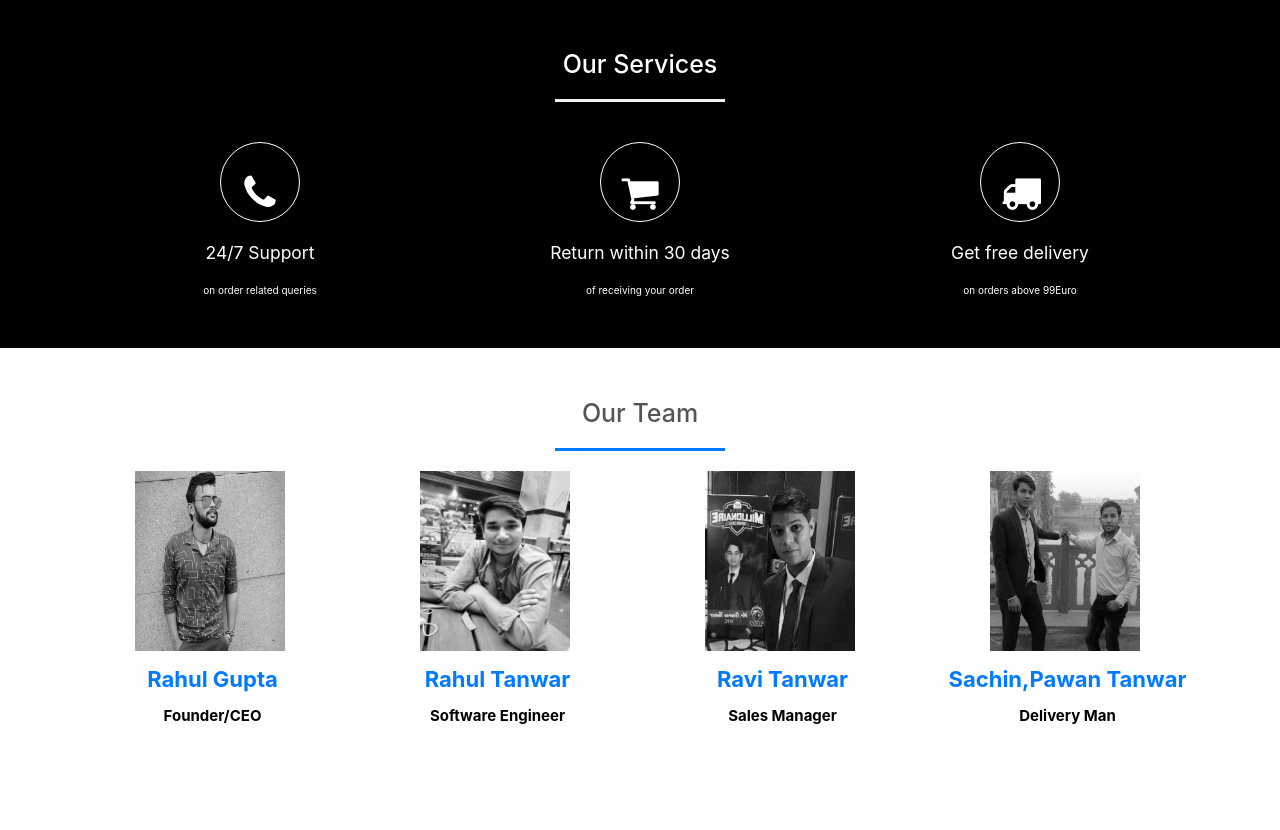
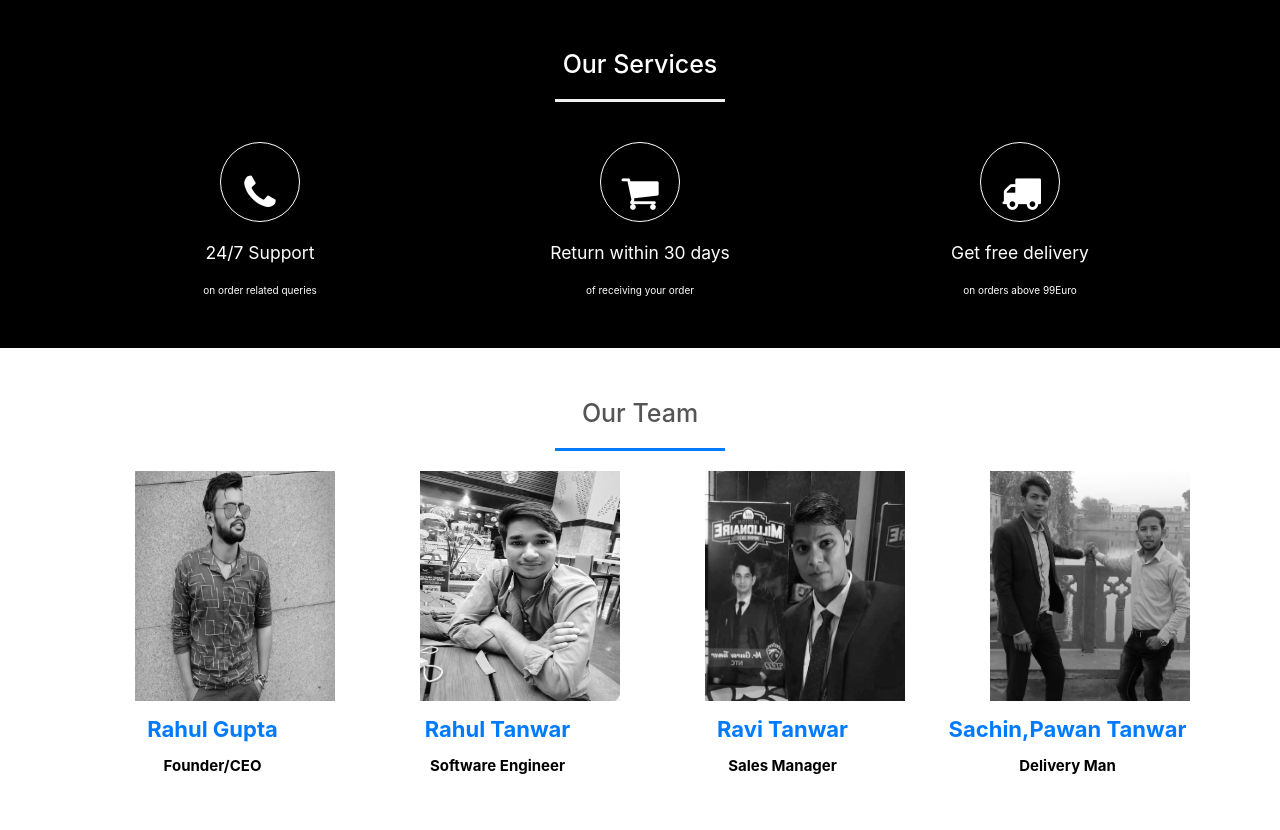
Before and after one commit to rahultanwar8814/Retail_India, a Django app: template shop/templates/aboutwork.html in a window 1280 px wide. Shown: the part 290-1120 px from the top of the page. Before the commit the page ends 1070 px from the top, so only its background shows below. Run offline with Django 3.2, Linux system fonts and the light colour scheme; the template is opened without the code that fills it, so the values that code supplies are empty; some libraries are stand-ins or nearby versions.

```diff
--- a/shop/templates/aboutwork.html
+++ b/shop/templates/aboutwork.html
@@ -23,8 +23,8 @@
 <style>
     .size2{
 
-                width: 150px;
-                height: 180px;
+                width: 200px;
+                height: 230px;
             }
 </style>
 
```
